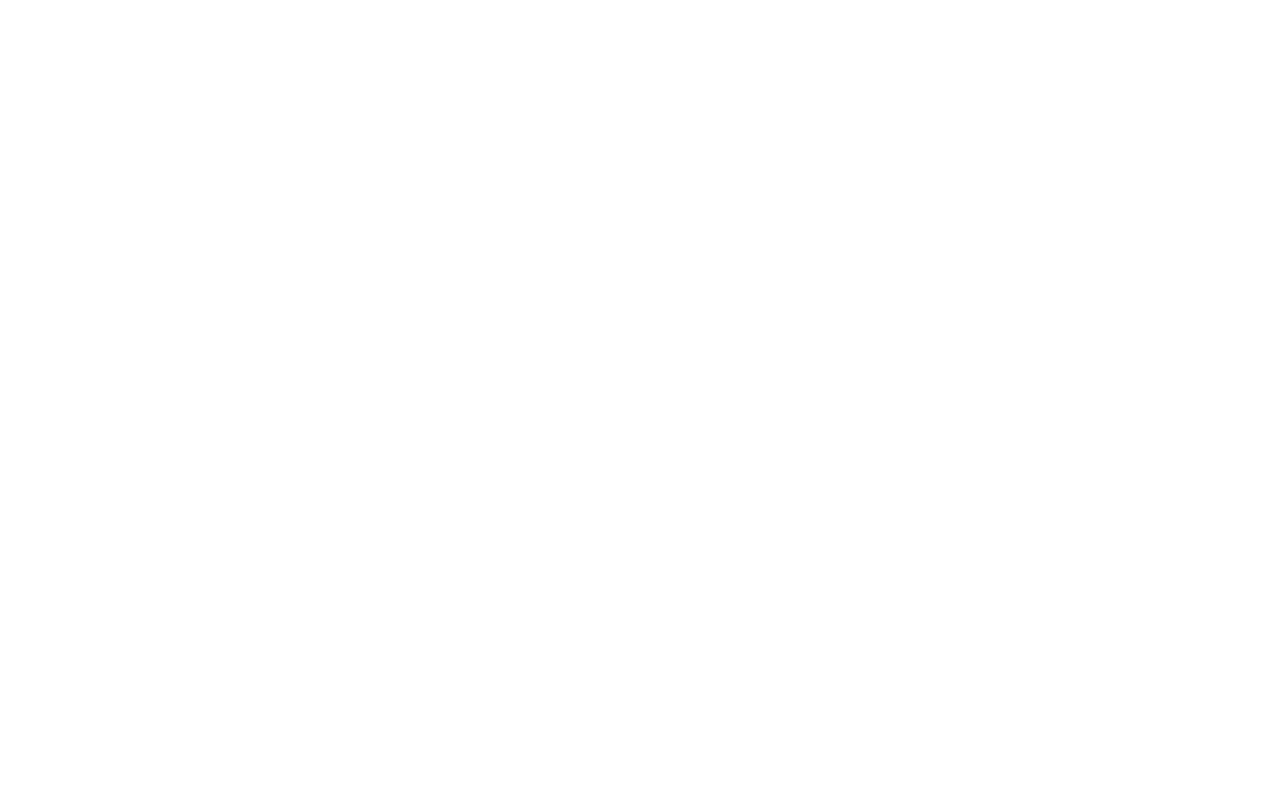
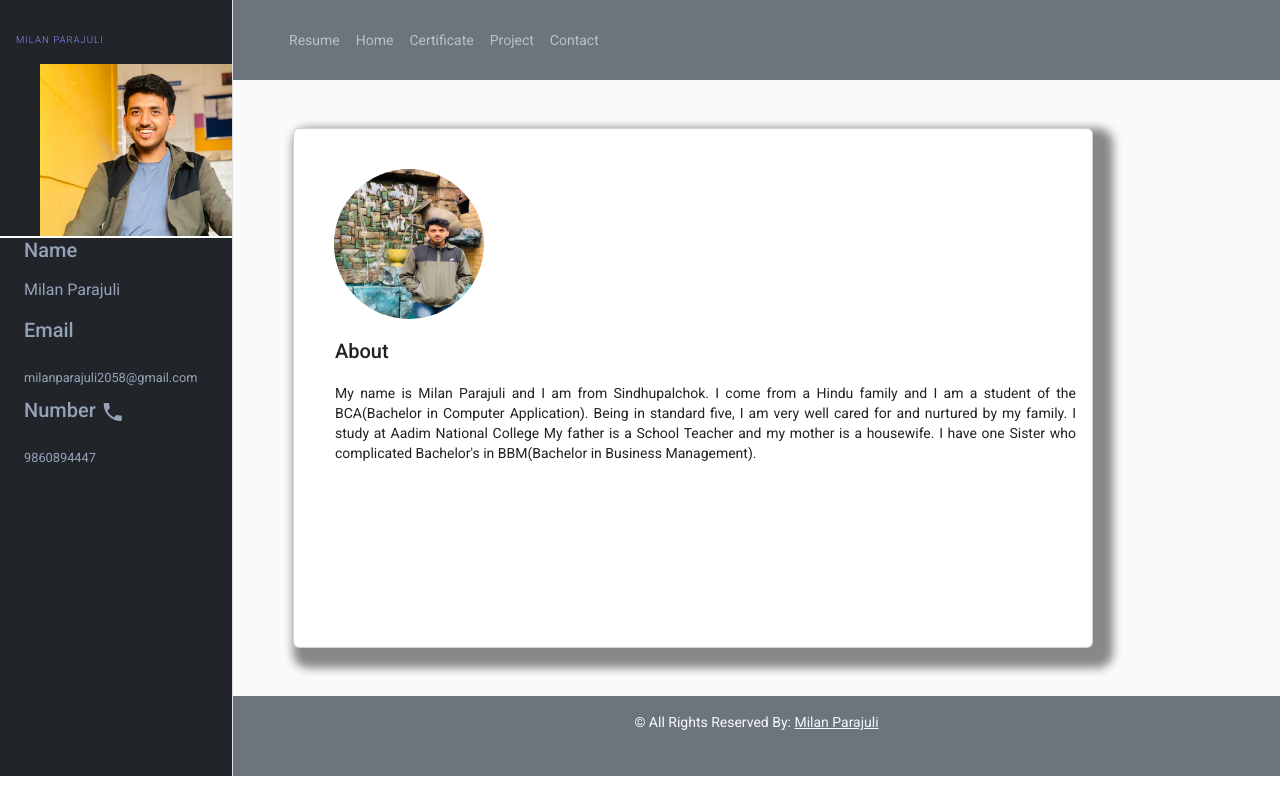
Before and after one commit to Milanparajuli/MilanParajuli, an Angular app: page /certificate in a window 1280 px wide. Before the commit this address led to /. Built offline with nearby package versions, Linux system fonts and the light colour scheme.

Commit message:
modify sidebar

```diff
--- a/src/app/app-routing.module.ts
+++ b/src/app/app-routing.module.ts
@@ -1,5 +1,6 @@
 import { NgModule } from '@angular/core';
 import { RouterModule, Routes } from '@angular/router';
+import { CertificateComponent } from './clientside/certificate/certificate.component';
 import { HomeComponent } from './clientside/home/home.component';
 import { ResumeComponent } from './clientside/resume/resume.component';
 // import { FooterComponent } from './common/component/footer/footer.component';
@@ -13,6 +14,10 @@
   {
     path:'resume',
     component:ResumeComponent,
+  },
+  {
+    path:'certificate',
+    component:CertificateComponent
   }
   // {
   //   path:'nav',
--- a/src/app/app.component.scss
+++ b/src/app/app.component.scss
@@ -1,3 +1,7 @@
+*{
+    margin: 0;
+    padding: 0;
+}
 .body{
     font-family: 'Times New Roman', Times, serif;
 }
--- a/src/app/app.module.ts
+++ b/src/app/app.module.ts
@@ -16,6 +16,7 @@
 import { MyselfComponent } from './clientside/myself/myself.component';
 import { ResumeComponent } from './clientside/resume/resume.component';
 import { CvComponent } from './clientside/cv/cv.component';
+import { CertificateComponent } from './clientside/certificate/certificate.component';
 
 @NgModule({
   declarations: [
@@ -27,6 +28,7 @@
     MyselfComponent,
     ResumeComponent,
     CvComponent,
+    CertificateComponent,
   ],
   imports: [
     BrowserModule,
--- a/src/app/common/component/nav/nav.component.html
+++ b/src/app/common/component/nav/nav.component.html
@@ -15,19 +15,19 @@
   <div class="collapse navbar-collapse container" id="navbarSupportedContent">
     <ul class="navbar-nav mr-auto">
       <li class="nav-item active">
-        <a class="nav-link" href="http://localhost:4200/resume">Resume</a>
+        <a class="nav-link" routerLink="/resume">Resume</a>
       </li>
       <li class="nav-item">
-        <a class="nav-link" href="#">Home</a>
+        <a class="nav-link" routerLink="">Home</a>
       </li>
       <li class="nav-item">
-        <a class="nav-link" href="#">Certificate</a>
+        <a class="nav-link" routerLink="/certificate">Certificate</a>
       </li>
       <li class="nav-item">
-        <a class="nav-link" href="#">Project</a>
+        <a class="nav-link" routerLink="/project">Project</a>
       </li>
       <li class="nav-item">
-        <a class="nav-link" href="#">Contact</a>
+        <a class="nav-link" routerLink="/contact">Contact</a>
       </li>
     </ul>
   </div>
--- a/src/app/common/component/sidebar/sidebar.component.html
+++ b/src/app/common/component/sidebar/sidebar.component.html
@@ -2,10 +2,9 @@
   <mat-nav-list class="bg-dark sidebar">
     <h2 matSubheader class="mt-2">MILAN PARAJULI</h2>
     <div class="profile">
-          <img src="../../../../assets/images/abc.jpg" alt="milan">
-        </div>
+      <img src="../../../../assets/images/abc.jpg" alt="milan" />
+    </div>
     <mat-divider></mat-divider>
-
 
     <!-- <a mat-list-item
             *ngFor="let m of sidebarMenus; let i= index;"
@@ -14,9 +13,9 @@
           <mat-icon>{{m?.icon}}</mat-icon>
           {{m?.name}}
         </a> -->
-        <a mat-list-item>
-          <h2>Name</h2>
-        </a>
+    <a mat-list-item>
+      <h2>Name</h2>
+    </a>
     <a mat-list-item>
       <h3>Milan Parajuli</h3>
     </a>
@@ -25,7 +24,9 @@
       <h2>Email<mat-icon>gmail</mat-icon></h2>
     </a>
     <a mat-list-item>
-        <a href="mailto:milanparajuli2058@gmail.com"> milanparajuli2058@gmail.com</a>
+      <a href="mailto:milanparajuli2058@gmail.com">
+        milanparajuli2058@gmail.com</a
+      >
     </a>
 
     <!-- <a mat-list-item>
--- a/src/app/common/component/sidebar/sidebar.component.scss
+++ b/src/app/common/component/sidebar/sidebar.component.scss
@@ -1,6 +1,7 @@
 .sidebar {
   // width: 20vw;
-  height: 80vh;
+  height: 100vh;
+  overflow: hide;
 }
 :host {
   .mat-icon {
@@ -64,3 +65,6 @@
   font-weight: 100;
   letter-spacing: 1px;
 }
+// h2{
+//   font-size: 20px;
+// }
```
